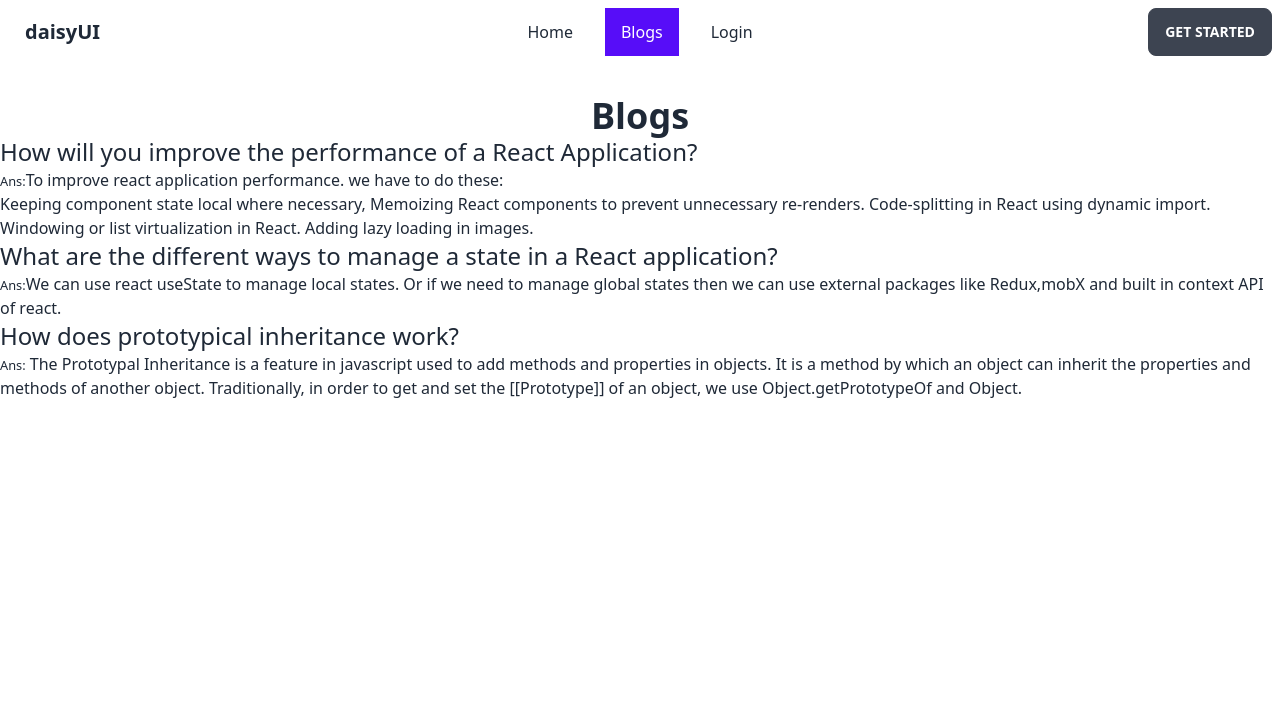
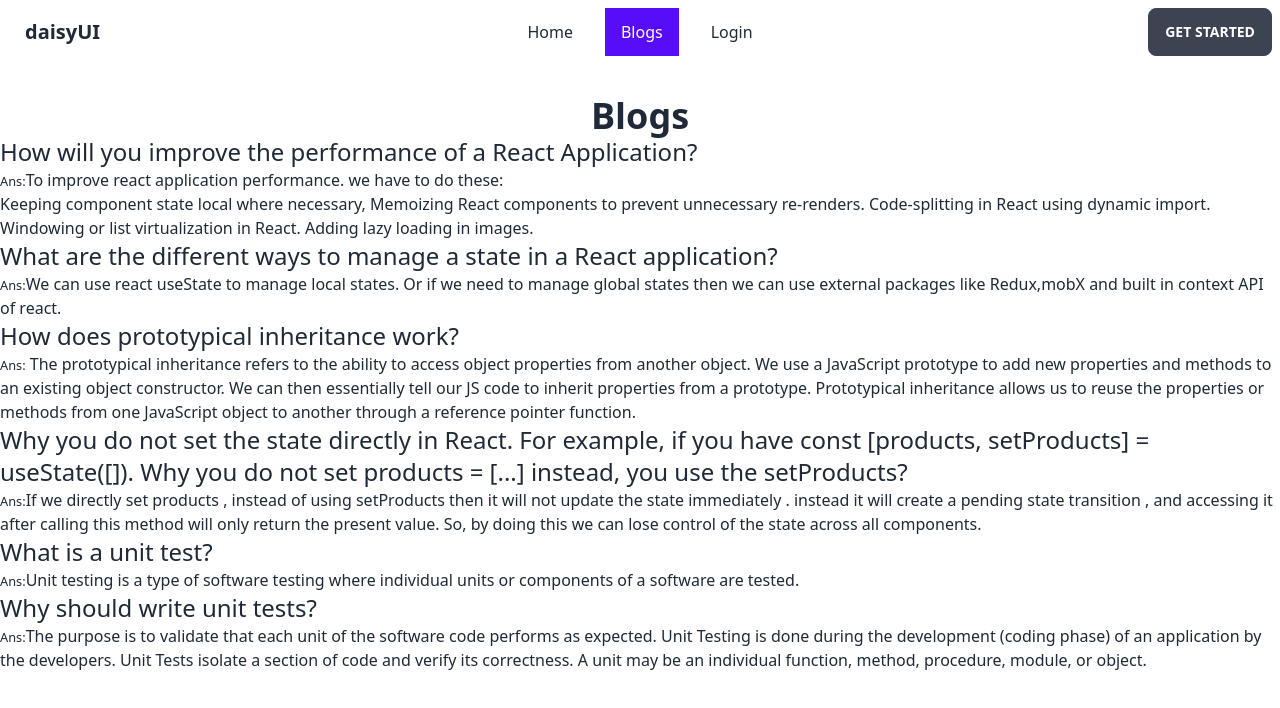
Before and after one commit to kdipto1/manufacturer-website-client-side, a React (Create React App) app: page /blogs in a window 1280 px wide. Shown: the top 708 px of the page. Built offline with nearby package versions, Linux system fonts and the light colour scheme.

Commit message:
Blogs page added

```diff
--- a/src/Pages/Blogs/Blogs.js
+++ b/src/Pages/Blogs/Blogs.js
@@ -30,11 +30,42 @@ const Blogs = () => {
       <div>
         <h2 className="text-2xl">How does prototypical inheritance work?</h2>
         <p>
-          <small>Ans:</small> The Prototypal Inheritance is a feature in
-          javascript used to add methods and properties in objects. It is a
-          method by which an object can inherit the properties and methods of
-          another object. Traditionally, in order to get and set the
-          [[Prototype]] of an object, we use Object.getPrototypeOf and Object.
+          <small>Ans:</small> The prototypical inheritance refers to the ability
+          to access object properties from another object. We use a JavaScript
+          prototype to add new properties and methods to an existing object
+          constructor. We can then essentially tell our JS code to inherit
+          properties from a prototype. Prototypical inheritance allows us to
+          reuse the properties or methods from one JavaScript object to another
+          through a reference pointer function.
+        </p>
+      </div>
+      <div>
+        <h2 className="text-2xl">
+          Why you do not set the state directly in React. For example, if you
+          have const [products, setProducts] = useState([]). Why you do not set
+          products = [...] instead, you use the setProducts?
+        </h2>
+        <p>
+          <small>Ans:</small>If we directly set products , instead of using
+          setProducts then it will not update the state immediately . instead it
+          will create a pending state transition , and accessing it after
+          calling this method will only return the present value. So, by doing
+          this we can lose control of the state across all components.
+        </p>
+      </div>
+      <div>
+        <h2 className="text-2xl">What is a unit test?</h2>
+        <p>
+          <small>Ans:</small>Unit testing is a type of software testing where
+          individual units or components of a software are tested.
+        </p>
+        <h2 className="text-2xl">Why should write unit tests?</h2>
+        <p>
+          <small>Ans:</small>The purpose is to validate that each unit of the
+          software code performs as expected. Unit Testing is done during the
+          development (coding phase) of an application by the developers. Unit
+          Tests isolate a section of code and verify its correctness. A unit may
+          be an individual function, method, procedure, module, or object.
         </p>
       </div>
     </div>
```
